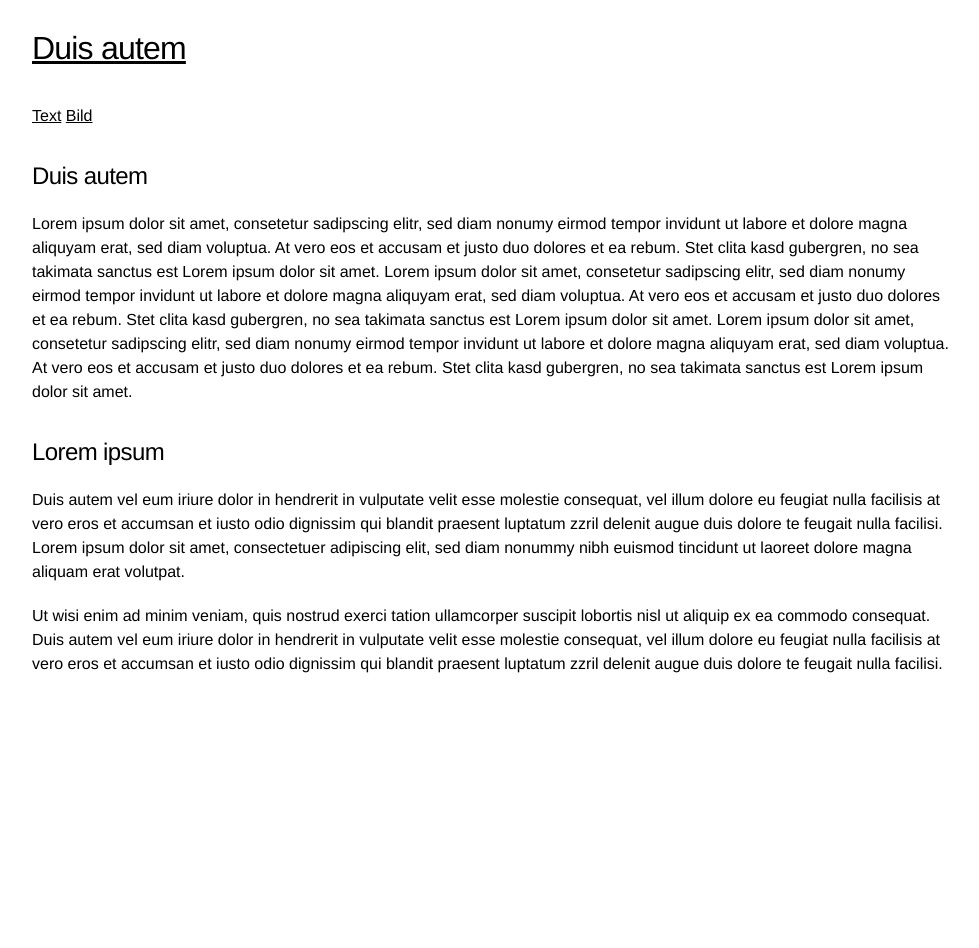
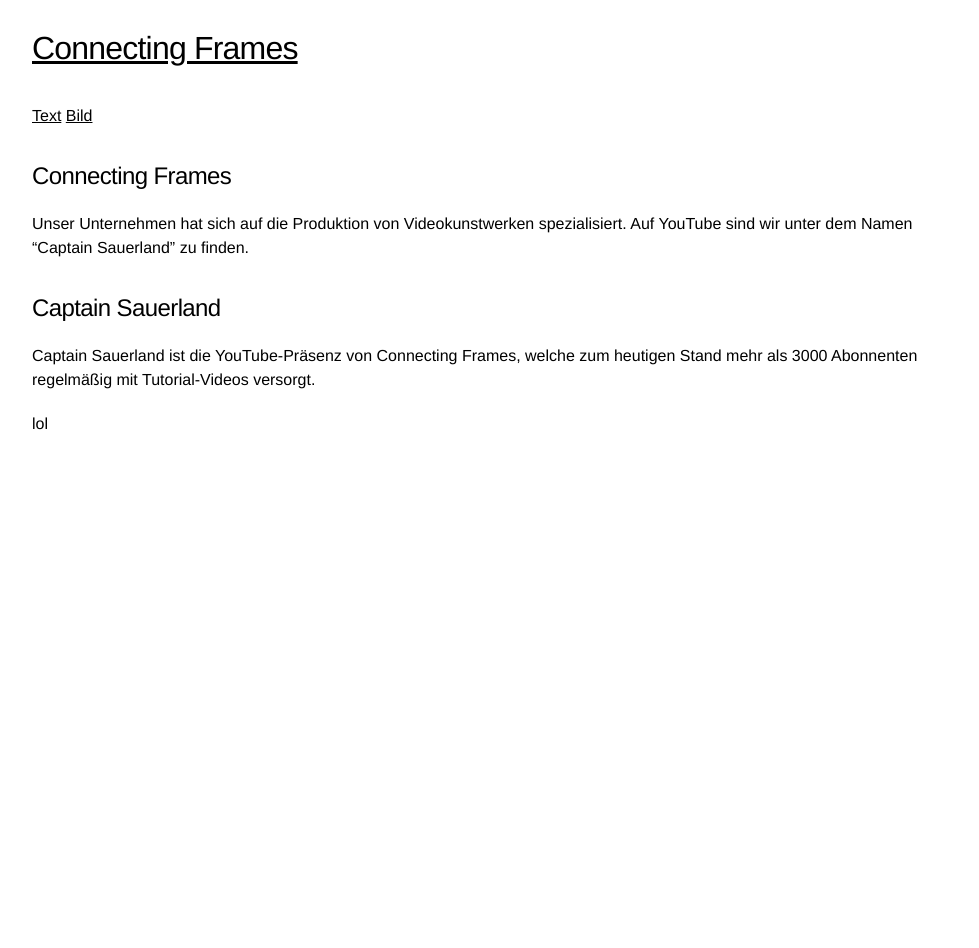
Before and after one commit to captainsauerland/captainsauerland.github.io, a Jekyll site: the page built from index.md, in a window 1280 px wide. Shown: the whole page, without its empty margins (146-1125 px from the left). Built offline with Jekyll 4.4.1, drawn with Linux system fonts in a browser that asks for light colours; our own code applies the rules of GitHub Pages for plain Markdown files.

Commit message:
Update index.md

```diff
--- a/index.md
+++ b/index.md
@@ -2,12 +2,12 @@
 layout: default
 ---
 
-## Duis autem
+## Connecting Frames
 
-Lorem ipsum dolor sit amet, consetetur sadipscing elitr, sed diam nonumy eirmod tempor invidunt ut labore et dolore magna aliquyam erat, sed diam voluptua. At vero eos et accusam et justo duo dolores et ea rebum. Stet clita kasd gubergren, no sea takimata sanctus est Lorem ipsum dolor sit amet. Lorem ipsum dolor sit amet, consetetur sadipscing elitr, sed diam nonumy eirmod tempor invidunt ut labore et dolore magna aliquyam erat, sed diam voluptua. At vero eos et accusam et justo duo dolores et ea rebum. Stet clita kasd gubergren, no sea takimata sanctus est Lorem ipsum dolor sit amet. Lorem ipsum dolor sit amet, consetetur sadipscing elitr, sed diam nonumy eirmod tempor invidunt ut labore et dolore magna aliquyam erat, sed diam voluptua. At vero eos et accusam et justo duo dolores et ea rebum. Stet clita kasd gubergren, no sea takimata sanctus est Lorem ipsum dolor sit amet.
+Unser Unternehmen hat sich auf die Produktion von Videokunstwerken spezialisiert. Auf YouTube sind wir unter dem Namen "Captain Sauerland" zu finden.
 
-## Lorem ipsum
+## Captain Sauerland
 
-Duis autem vel eum iriure dolor in hendrerit in vulputate velit esse molestie consequat, vel illum dolore eu feugiat nulla facilisis at vero eros et accumsan et iusto odio dignissim qui blandit praesent luptatum zzril delenit augue duis dolore te feugait nulla facilisi. Lorem ipsum dolor sit amet, consectetuer adipiscing elit, sed diam nonummy nibh euismod tincidunt ut laoreet dolore magna aliquam erat volutpat.
+Captain Sauerland ist die YouTube-Präsenz von Connecting Frames, welche zum heutigen Stand mehr als 3000 Abonnenten regelmäßig mit Tutorial-Videos versorgt.
 
-Ut wisi enim ad minim veniam, quis nostrud exerci tation ullamcorper suscipit lobortis nisl ut aliquip ex ea commodo consequat. Duis autem vel eum iriure dolor in hendrerit in vulputate velit esse molestie consequat, vel illum dolore eu feugiat nulla facilisis at vero eros et accumsan et iusto odio dignissim qui blandit praesent luptatum zzril delenit augue duis dolore te feugait nulla facilisi.
+lol
```
